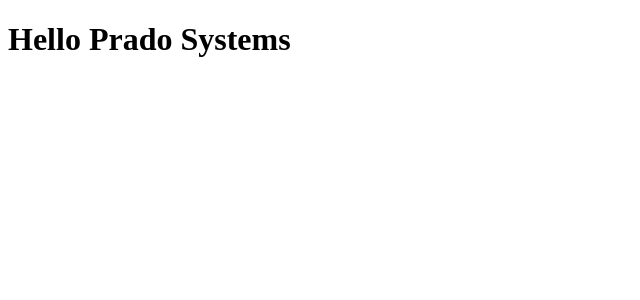
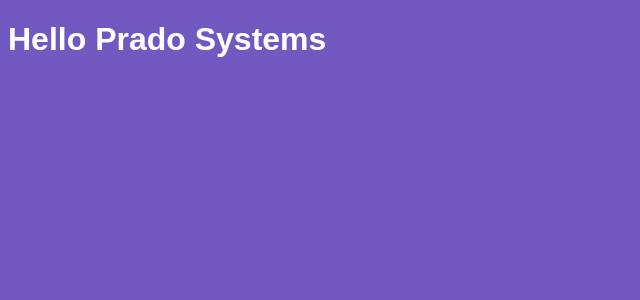
Before and after one commit to Rafael-Prado/Introdu-oReactBootcamp, a React app: page / in a window 1280 px wide. Shown: the top 300 px of the page, without its empty margins (0-640 px from the left). Built offline with nearby package versions, Linux system fonts and the light colour scheme.

Commit message:
Configurando loader css e importando css

```diff
--- a/package.json
+++ b/package.json
@@ -12,6 +12,8 @@
     "@babel/preset-env": "^7.6.0",
     "@babel/preset-react": "^7.0.0",
     "babel-loader": "^8.0.6",
+    "css-loader": "^3.2.0",
+    "style-loader": "^1.0.0",
     "webpack": "^4.40.2",
     "webpack-cli": "^3.3.9",
     "webpack-dev-server": "^3.8.1"
--- /dev/null
+++ b/src/App.css
@@ -0,0 +1,5 @@
+body {
+  background: #7159c1;
+  color: #FFF;
+  font-family: Arial, Helvetica, sans-serif;
+}
--- a/src/App.js
+++ b/src/App.js
@@ -1,4 +1,5 @@
 import React from 'react';
+import './App.css';
 
 function App(){
   return <h1>Hello Prado Systems</h1>
--- a/webpack.config.js
+++ b/webpack.config.js
@@ -16,6 +16,12 @@
         use: {
           loader: 'babel-loader'
         }
+      },{
+        test: /\.css$/,
+        use: [
+          { loader: 'style-loader'},
+          { loader: 'css-loader'},
+        ]
       }
     ]
   }
```
Also changed, not shown: 1 other file (tests, documents, lock files or other folders).
